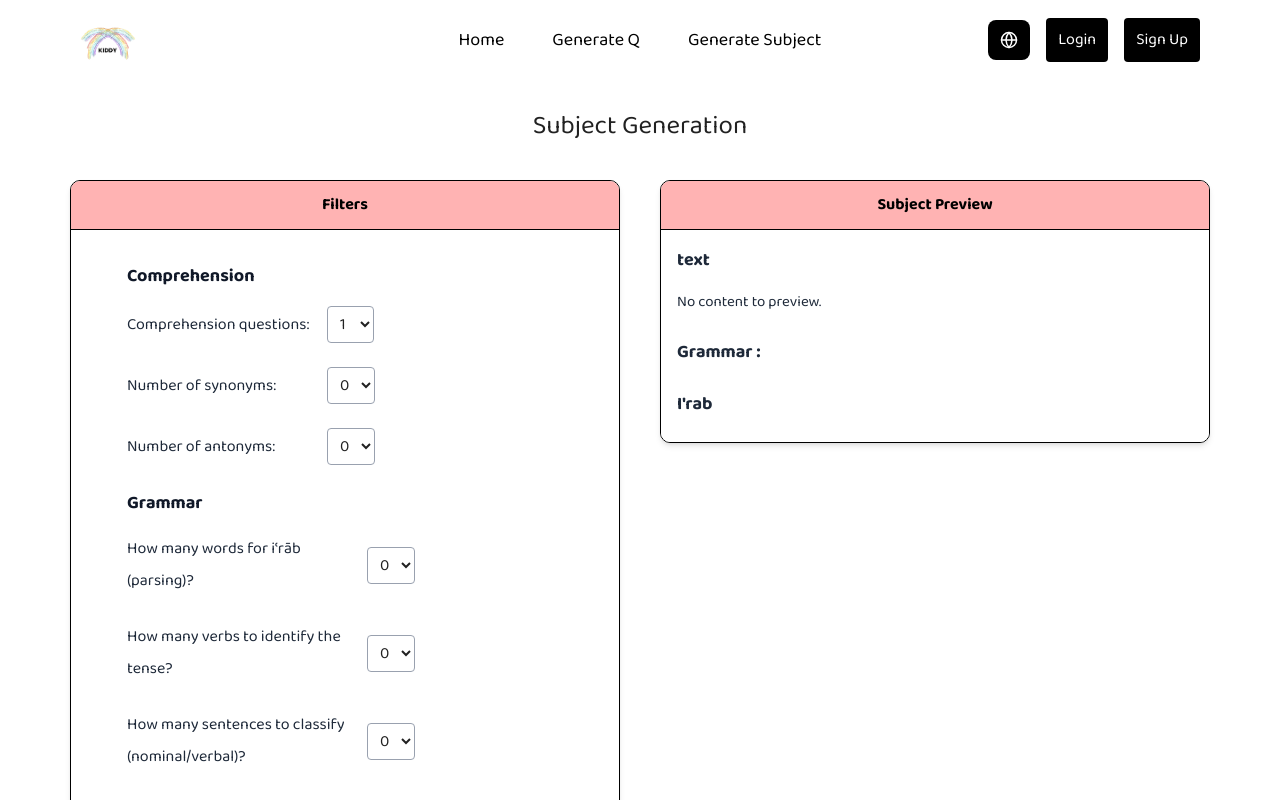
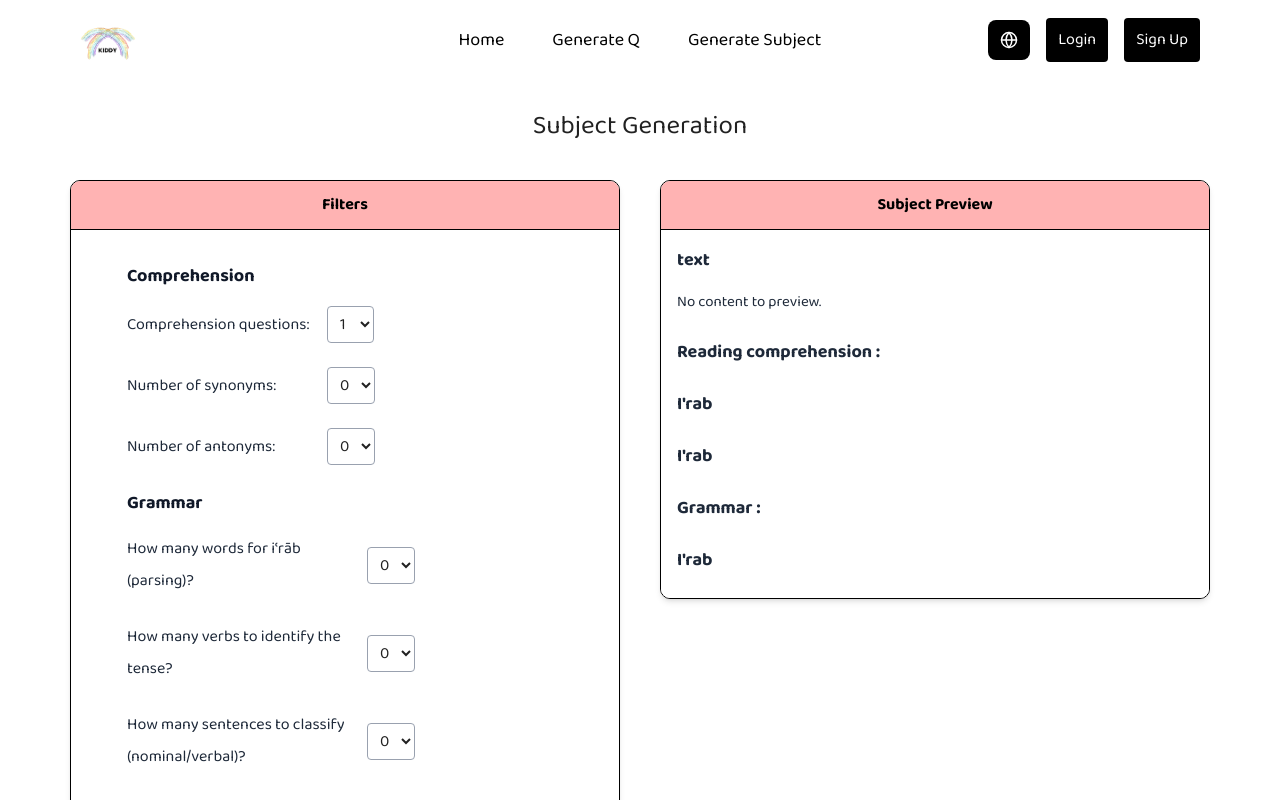
Before and after one commit to lynlyna04/AQG, a React (Vite) app in the folder QG/: page /generate-subjectopt in a window 1280 px wide. Shown: the top 800 px of the page. Built offline with nearby package versions, Linux system fonts and the light colour scheme.

Commit message:
i3rab done

```diff
--- a/QG/src/Subjectopt.jsx
+++ b/QG/src/Subjectopt.jsx
@@ -5,7 +5,10 @@ import { useState, useEffect } from "react";
 
 function Subjectopt() {
 
-  const [i3rabCount, setI3rabCount] = useState(0);
+    const [i3rabCount, setI3rabCount] = useState(0);
+    const [i3rabWords, setI3rabWords] = useState([]);
+
+    const [qCount, setQCount] = useState(0);
 
   const { language } = useLanguage();
     const isArabic = language === "ar";
@@ -18,6 +21,32 @@ useEffect(() => {
     setPreviewText(savedText);
   }
 }, []);
+
+useEffect(() => {
+    if (i3rabCount > 0 && previewText) {
+      const selectedWords = getRandomWords(previewText, i3rabCount);
+      setI3rabWords(selectedWords);
+    } else {
+      setI3rabWords([]);
+    }
+  }, [i3rabCount, previewText]);
+
+
+function getRandomWords(text, count) {
+    // Remove punctuation and split text into words
+    const words = text
+      .replace(/[.,/#!$%^&*;:{}=\-_`~()[\]؟،«»]/g, "") // remove Arabic & English punctuation
+      .split(/\s+/)
+      .filter(Boolean); // remove empty strings
+
+    // Shuffle the words randomly
+    const shuffled = [...words].sort(() => 0.5 - Math.random());
+
+    // Return the first `count` words
+    return shuffled.slice(0, count);
+  }
+
+
 
 
   return (
@@ -52,7 +81,9 @@ useEffect(() => {
   <p className="text-gray-800 w-50">
     {isArabic ? "أسئلة الفهم :" : "Comprehension questions:"}
   </p>
-  <select className="border border-gray-400 rounded px-2 py-1">
+                              <select className="border border-gray-400 rounded px-2 py-1"
+                              value={qCount}
+                              onChange={(e) => setQCount(parseInt(e.target.value))}>
     <option value="1">1</option>
     <option value="2">2</option>
     <option value="3">3</option>
@@ -162,21 +193,24 @@ useEffect(() => {
                   <div className="bg-white p-4 h-auto overflow-y-auto whitespace-pre-wrap text-gray-800 text-[15px] leading-6">
                       <h3 className="font-bold text-lg mb-4">{isArabic ? " النص" : "text"}</h3>
                       {previewText || (isArabic ? "لا يوجد محتوى للعرض." : "No content to preview.")}
+                      {isArabic ? <h3 className="font-bold text-lg mt-6 mb-2">البناء الفكري:</h3> : <h3 className="font-bold text-lg mt-6 mb-2">Reading comprehension :</h3>}
+                      {isArabic ? <h3 className="font-semi-bold text-lg mt-6 mb-1">1- اعط عنوان للنص .</h3> : <h3 className="font-bold text-lg mt-6 mb-1">I'rab</h3>}
+                      {isArabic ? <h3 className="font-semi-bold text-lg mt-6 mb-1">2- .</h3> : <h3 className="font-bold text-lg mt-6 mb-1">I'rab</h3>}
                       {isArabic ? <h3 className="font-bold text-lg mt-6 mb-2">البناء اللغوي :</h3> : <h3 className="font-bold text-lg mt-6 mb-2">Grammar :</h3>}
                       {isArabic ? <h3 className="font-semi-bold text-lg mt-6 mb-2">1- اعرب الكلمات التالية :</h3> : <h3 className="font-bold text-lg mt-6 mb-2">I'rab</h3>}
 
-{i3rabCount > 0 && (
-  <table className="w-full border border-gray-300 text-sm">
+                      {i3rabWords.length > 0 && (
+  <table className="w-full border border-gray-300 text-sm mt-2">
     <thead>
       <tr className="bg-gray-100 text-left">
-        <th className="border px-2 py-1">{isArabic ? "الكلمة" : "Word"}</th>
-        <th className="border px-2 py-1">{isArabic ? "الإعراب" : "I'rab"}</th>
+        <th className="border px-2 py-1 text-right">{isArabic ? "الكلمة" : "Word"}</th>
+        <th className="border px-2 py-1 text-right">{isArabic ? "الإعراب" : "I'rab"}</th>
       </tr>
     </thead>
     <tbody>
-      {Array.from({ length: i3rabCount }).map((_, index) => (
+      {i3rabWords.map((word, index) => (
         <tr key={index}>
-          <td className="border px-2 py-1">{isArabic ? `كلمة ${index + 1}` : `Word ${index + 1}`}</td>
+          <td className="border px-2 py-1">{word}</td>
           <td className="border px-2 py-1">{isArabic ? "..." : "..."}</td>
         </tr>
       ))}
@@ -184,7 +218,8 @@ useEffect(() => {
   </table>
 )}
 
-</div>
+
+                  </div>
 
         </div>
       </div>
```
Also changed, not shown: 1 other file (tests, documents, lock files or other folders).
